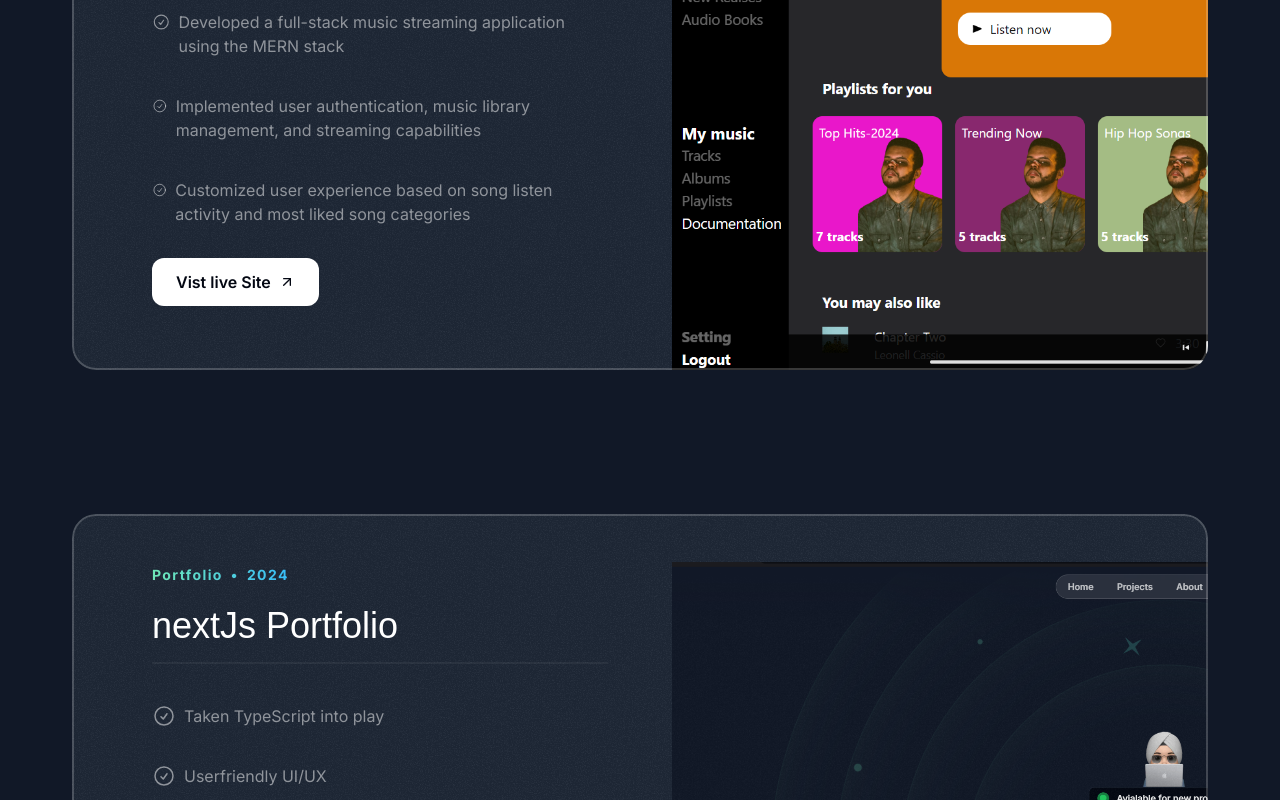
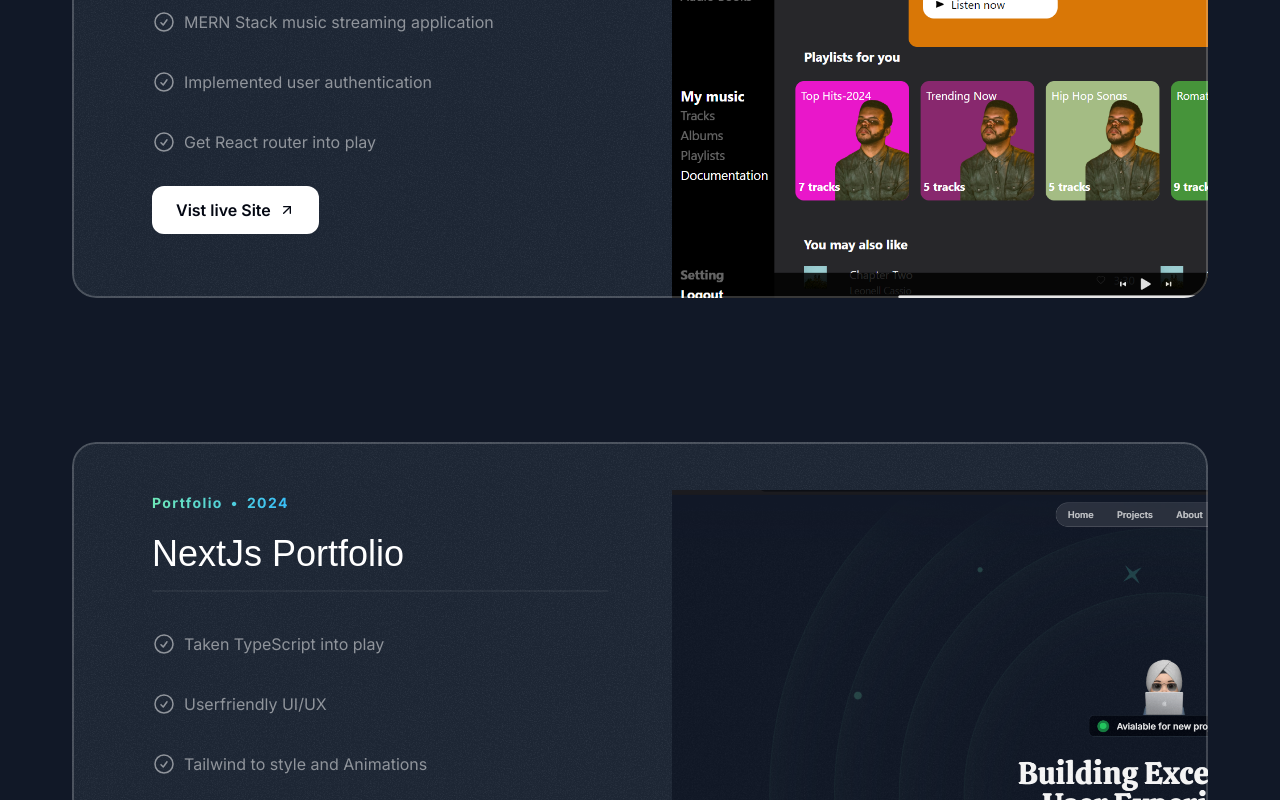
Before and after one commit to Taranbrar0/Portfolio, a Next.js app: page / in a window 1280 px wide. Shown: the part 2160-2960 px from the top of the page. Built offline with nearby package versions, Linux system fonts and the light colour scheme; a web font is replaced by a local one.

Commit message:
project section modified.

```diff
--- a/src/sections/Projects.tsx
+++ b/src/sections/Projects.tsx
@@ -24,9 +24,9 @@ const portfolioProjects = [
     year: "2024",
     title: "Full Stack Music Streaming WebApp",
     results: [
-      { title: "Developed a full-stack music streaming application using the MERN stack" },
-      { title: "Implemented user authentication, music library management, and streaming capabilities" },
-      { title: "Customized user experience based on song listen activity and most liked song categories" },
+      { title: "MERN Stack music streaming application" },
+      { title: "Implemented user authentication" },
+      { title: "Get React router into play" },
     ],
     link: "https://musicbinge.netlify.app/",
     image: musicBinge,
@@ -34,11 +34,11 @@ const portfolioProjects = [
   {
     company: "Portfolio",
     year: "2024",
-    title: "nextJs Portfolio",
+    title: "NextJs Portfolio",
     results: [
       { title: "Taken TypeScript into play" },
       { title: "Userfriendly UI/UX" },
-      { title: "Tailwind to style" },
+      { title: "Tailwind to style and Animations" },
     ],
     link: "#",
     image: portfolio,
```
